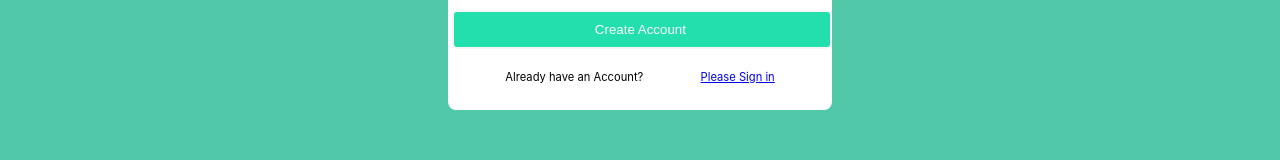
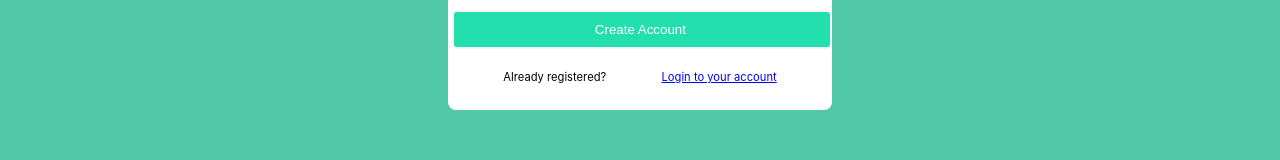
Before and after one commit to bwpt-sauti-studio/Front-end, a React (Create React App) app in the folder sauti-studio/: page / in a window 1280 px wide. Shown: the part 444-604 px from the top of the page. Built offline with nearby package versions, Linux system fonts and the light colour scheme.

Commit message:
added reqres api to axios for test reasons

```diff
--- a/sauti-studio/src/Components/SignUp.js
+++ b/sauti-studio/src/Components/SignUp.js
@@ -30,20 +30,22 @@ import axios from "axios";
 
             <Field type="password" name="password" placeholder="Password" />
 
-            <button>Create Account </button>
+            <button type="submit">Create Account </button>
 
-            <p className="last-text">Already have an Account?
-            <a href="Components/Login.js"> Please Sign in </a> </p>
+            {/* <button disabled={isSubmitting}>Submit</button> */}
+
+            <p className="last-text">Already registered?
+            <a href="Components/Login.js"> Login to your account </a> </p>
 
           </Form>
 
         </div>
 
-            <nav className ="thierno-nav">
-                <p className ="footer-text">Copyright © bw-sauti-studio</p>
+        <nav className="thierno-nav">
+          <p className="footer-text">Copyright © bw-sauti-studio</p>
         </nav>
       </div>
-    )
+    );
 }
 const FormikSignUp = withFormik({
   mapPropsToValues({ email, username, password }) {
@@ -73,8 +75,8 @@ const FormikSignUp = withFormik({
       setErrors({ email: "That email is already taken" });
     } else {
       axios
-        // .post("https://yourdatabaseurlgoeshere.com", values)
-        .post("https://databaseUrl", values)
+        .post("https://reqres.in/api/users/", values)
+
         .then(res => {
           console.log(res);
           resetForm();
```
Lines whose indentation alone changed are shown as unchanged.
